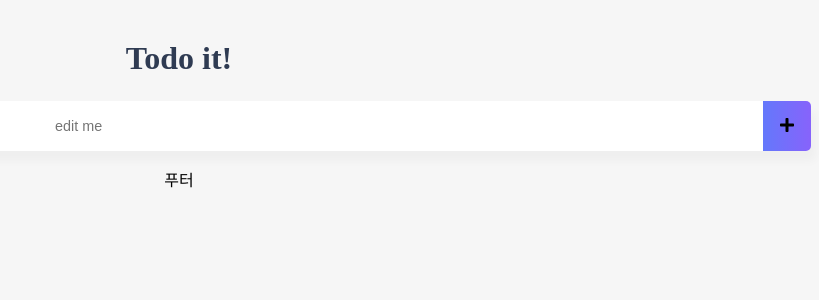
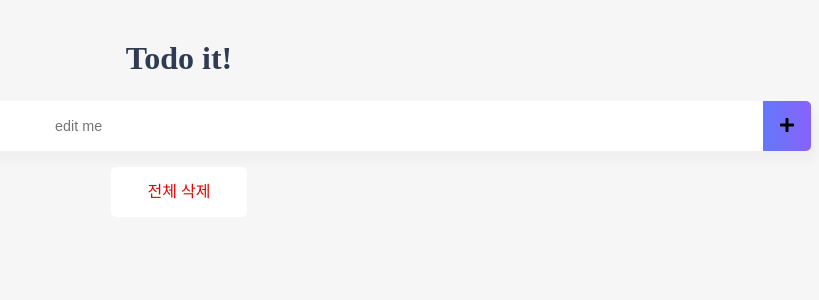
Before and after one commit to MoonEunki/vue_todo, a Vue app: page / in a window 1280 px wide. Shown: the top 300 px of the page, without its empty margins (461-1280 px from the left). Built offline with nearby package versions, Linux system fonts and the light colour scheme.

Commit message:
TodoFooter 컴포넌트 구현

```diff
--- a/src/components/TodoFooter.vue
+++ b/src/components/TodoFooter.vue
@@ -1,13 +1,33 @@
 <template>
-    <div>푸터</div>
+    <div class="clearAllContainer">
+      <span class="clearAllBtn" v-on:click='clearTodo'>전체 삭제</span>
+    </div>
 </template>
 
 <script>
 export default {
 
+  methods:{
+    clearTodo(){
+      localStorage.clear()
+    }
+  }
+
 }
 </script>
 
-<style>
+<style scope>
+.clearAllContainer{
+  width: 8.5rem;
+  height: 50px;
+  line-height: 50px;
+  background-color: white;
+  border-radius: 5px;
+  margin: 0 auto;
+}
+.clearAllBtn{
+  color :#e20303;
+  display: block;
+}
 
 </style>
```
